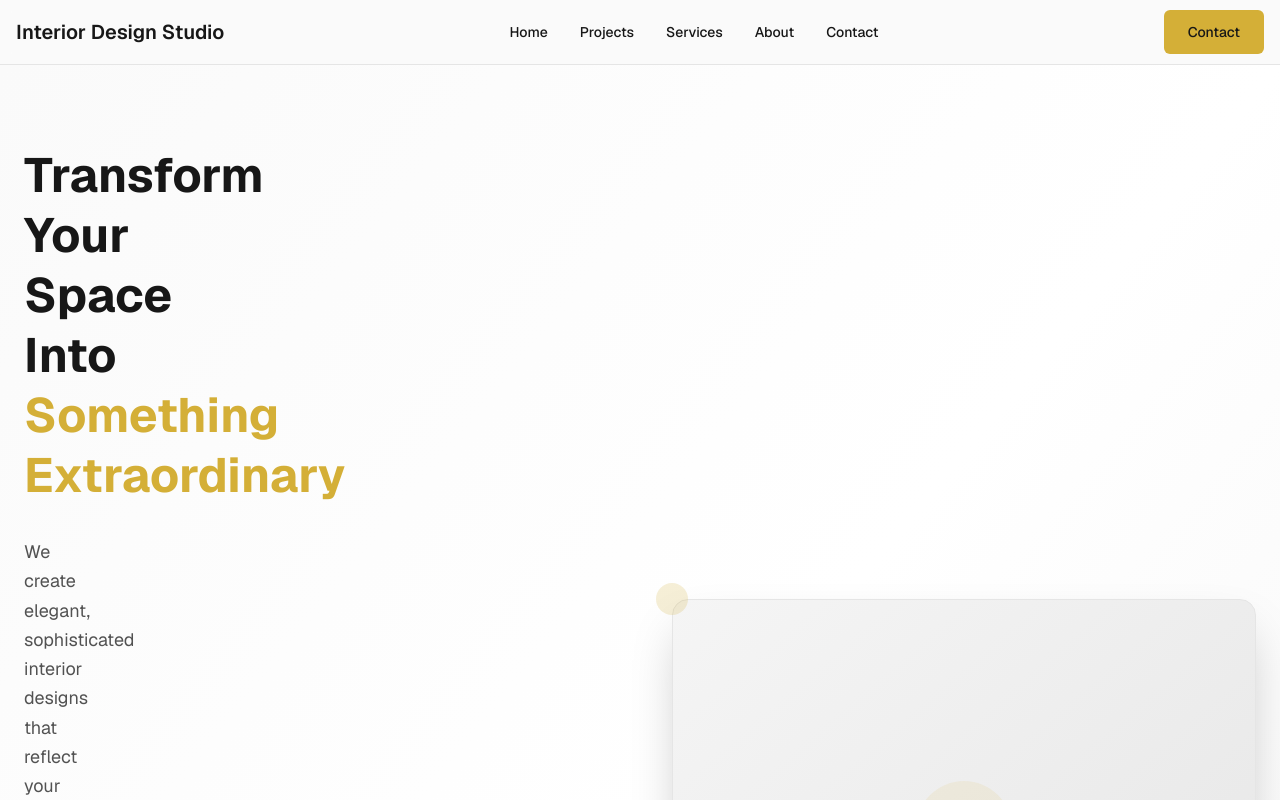
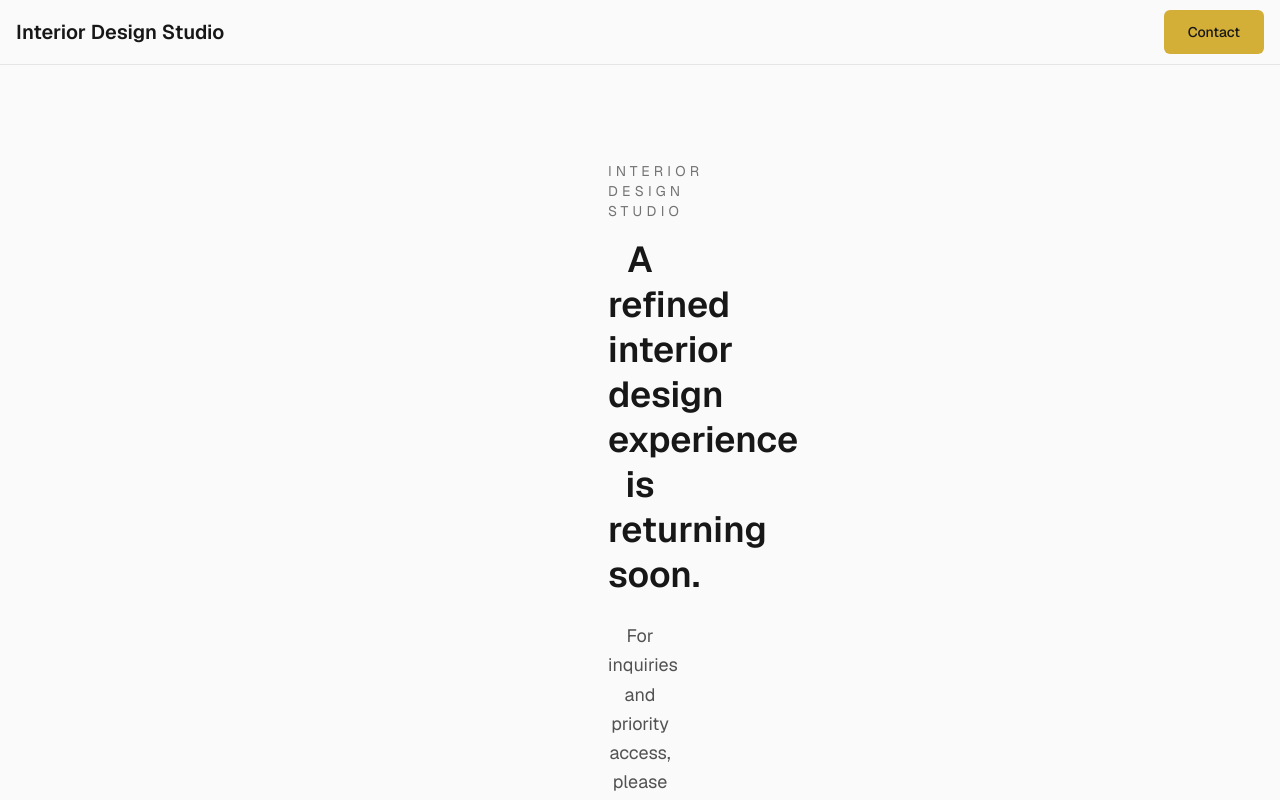
Before and after one commit to Jo-Austen/interior-design-website, a Next.js app: page / in a window 1280 px wide. Shown: the top 800 px of the page. Built offline with nearby package versions, Linux system fonts and the light colour scheme.

Commit message:
style: replace container class with explicit width utilities and align contact page layout

```diff
--- a/src/app/contact/page.tsx
+++ b/src/app/contact/page.tsx
@@ -5,20 +5,20 @@ export default function ContactPage() {
   return (
     <div>
       <Section className="bg-neutral-50 py-20">
-        <div className="grid gap-16 lg:grid-cols-2 lg:items-start">
-          <div className="mx-auto flex w-full max-w-3xl flex-col justify-center text-center md:text-left">
+        <div className="grid gap-16 grid-cols-1 lg:grid-cols-2 lg:items-start">
+          <div className="flex flex-col justify-center text-center md:text-left max-w-xl">
             <p className="text-sm uppercase tracking-[0.3em] text-neutral-500 mb-4">
               Contact
             </p>
             <h1 className="text-heading-1 text-neutral-900 mb-6 leading-tight sm:leading-snug">
               Start your project with us
             </h1>
-            <p className="mx-auto max-w-2xl text-lg text-neutral-600 leading-relaxed">
+            <p className="text-lg text-neutral-600 leading-relaxed">
               Reach out with your design brief, questions, or scheduling request. We’ll get back to you with a tailored response and next steps.
             </p>
           </div>
 
-          <div className="mx-auto w-full max-w-3xl">
+          <div className="w-full max-w-xl">
             <ContactForm />
           </div>
         </div>
--- a/src/app/layout.tsx
+++ b/src/app/layout.tsx
@@ -38,7 +38,7 @@ export default function RootLayout({
         </main>
 
         <footer className="border-t border-neutral-200 bg-neutral-50">
-          <div className="container mx-auto px-4 py-8">
+          <div className="w-full max-w-6xl mx-auto px-4 py-8">
             <div className="text-center text-sm text-neutral-600">
               © 2024 Interior Design Studio. All rights reserved.
             </div>
--- a/src/app/page.tsx
+++ b/src/app/page.tsx
@@ -3,11 +3,29 @@ import { PrimaryButton } from "@/components/PrimaryButton";
 import { SecondaryButton } from "@/components/SecondaryButton";
 
 export default function Home() {
+  const isTemporaryLanding = true;
+
   return (
     <div>
+      {isTemporaryLanding ? (
+        <section className="min-h-[calc(100vh-6rem)] flex flex-col items-center justify-center bg-neutral-50 px-4 py-24 text-center">
+          <div className="mx-auto max-w-3xl">
+            <p className="text-sm uppercase tracking-[0.3em] text-neutral-500 mb-4">
+              Interior Design Studio
+            </p>
+            <h1 className="text-heading-1 text-neutral-900 mb-6">
+              A refined interior design experience is returning soon.
+            </h1>
+            <p className="text-lg text-neutral-600 leading-relaxed">
+              For inquiries and priority access, please use the contact button above.
+            </p>
+          </div>
+        </section>
+      ) : (
+        <>
           {/* Hero Section */}
           <section className="bg-gradient-to-br from-neutral-50 via-white to-neutral-100 min-h-screen flex items-center py-20 px-4 sm:px-6">
-        <div className="container mx-auto max-w-7xl w-full">
+          <div className="w-full max-w-7xl mx-auto">
               <div className="grid grid-cols-1 lg:grid-cols-2 gap-12 lg:gap-16 items-center">
                 {/* Text Content */}
                 <div className="text-center lg:text-left order-2 lg:order-1">
@@ -203,6 +221,8 @@ export default function Home() {
               <div className="absolute top-1/2 left-1/4 w-16 h-16 bg-white rounded-full"></div>
             </div>
           </Section>
+        </>
+      )}
     </div>
   );
 }
--- a/src/components/Footer.tsx
+++ b/src/components/Footer.tsx
@@ -3,7 +3,7 @@ import Link from "next/link";
 export function Footer() {
   return (
     <footer className="border-t border-neutral-200 bg-neutral-50">
-      <div className="container mx-auto px-4 py-12">
+      <div className="w-full max-w-6xl mx-auto px-4 py-12">
         <div className="grid grid-cols-1 md:grid-cols-3 gap-8">
           {/* Company Info */}
           <div>
--- a/src/components/Header.tsx
+++ b/src/components/Header.tsx
@@ -1,83 +1,18 @@
-"use client";
-
 import Link from "next/link";
-import { useState } from "react";
-import { PrimaryButton } from "./PrimaryButton";
 
 export function Header() {
-  const [menuOpen, setMenuOpen] = useState(false);
-
   return (
     <header className="sticky top-0 z-50 w-full border-b border-neutral-200 bg-background/95 backdrop-blur supports-[backdrop-filter]:bg-background/60">
-      <div className="container mx-auto flex h-16 items-center justify-between px-4">
+      <div className="w-full max-w-7xl mx-auto flex h-16 items-center justify-between px-4">
         <Link href="/" className="font-semibold text-xl hover:text-accent transition-colors">
           Interior Design Studio
         </Link>
-
-        <nav className="hidden md:flex items-center space-x-8">
-          <Link href="/" className="text-sm font-medium hover:text-accent transition-colors">
-            Home
-          </Link>
-          <Link href="/projects" className="text-sm font-medium hover:text-accent transition-colors">
-            Projects
-          </Link>
-          <Link href="/services" className="text-sm font-medium hover:text-accent transition-colors">
-            Services
-          </Link>
-          <Link href="/about" className="text-sm font-medium hover:text-accent transition-colors">
-            About
-          </Link>
-          <Link href="/contact" className="text-sm font-medium hover:text-accent transition-colors">
-            Contact
-          </Link>
-        </nav>
 
         <div className="hidden md:block">
           <Link href="/contact" className="inline-flex rounded-md bg-accent px-6 py-3 text-sm font-medium text-neutral-900 transition-colors hover:bg-accent-hover">
             Contact
           </Link>
         </div>
-
-        {/* Mobile menu button */}
-        <button
-          type="button"
-          aria-expanded={menuOpen}
-          aria-label="Toggle navigation"
-          onClick={() => setMenuOpen((current) => !current)}
-          className="md:hidden p-2"
-        >
-          <span className="sr-only">Open menu</span>
-          <div className="w-6 h-6 flex flex-col justify-center">
-            <span className="block w-full h-0.5 bg-foreground mb-1"></span>
-            <span className="block w-full h-0.5 bg-foreground mb-1"></span>
-            <span className="block w-full h-0.5 bg-foreground"></span>
-          </div>
-        </button>
-      </div>
-
-      <div className={menuOpen ? "md:hidden border-t border-neutral-200" : "md:hidden hidden border-t border-neutral-200"}>
-        <nav className="container mx-auto px-4 py-4 space-y-4">
-          <Link href="/" onClick={() => setMenuOpen(false)} className="block text-sm font-medium hover:text-accent transition-colors">
-            Home
-          </Link>
-          <Link href="/projects" onClick={() => setMenuOpen(false)} className="block text-sm font-medium hover:text-accent transition-colors">
-            Projects
-          </Link>
-          <Link href="/services" onClick={() => setMenuOpen(false)} className="block text-sm font-medium hover:text-accent transition-colors">
-            Services
-          </Link>
-          <Link href="/about" onClick={() => setMenuOpen(false)} className="block text-sm font-medium hover:text-accent transition-colors">
-            About
-          </Link>
-          <Link href="/contact" onClick={() => setMenuOpen(false)} className="block text-sm font-medium hover:text-accent transition-colors">
-            Contact
-          </Link>
-          <div className="pt-4">
-            <Link href="/contact" onClick={() => setMenuOpen(false)} className="block rounded-2xl bg-accent px-6 py-3 text-center text-sm font-medium text-neutral-900 hover:bg-accent-hover transition-colors">
-              Contact
-            </Link>
-          </div>
-        </nav>
       </div>
     </header>
   );
--- a/src/components/Section.tsx
+++ b/src/components/Section.tsx
@@ -8,7 +8,7 @@ interface SectionProps {
 export function Section({ children, className = "" }: SectionProps) {
   return (
     <section className={`py-16 px-4 ${className}`}>
-      <div className="container mx-auto max-w-6xl">
+      <div className="w-full max-w-6xl mx-auto">
         {children}
       </div>
     </section>
```
Lines whose indentation alone changed are shown as unchanged.
